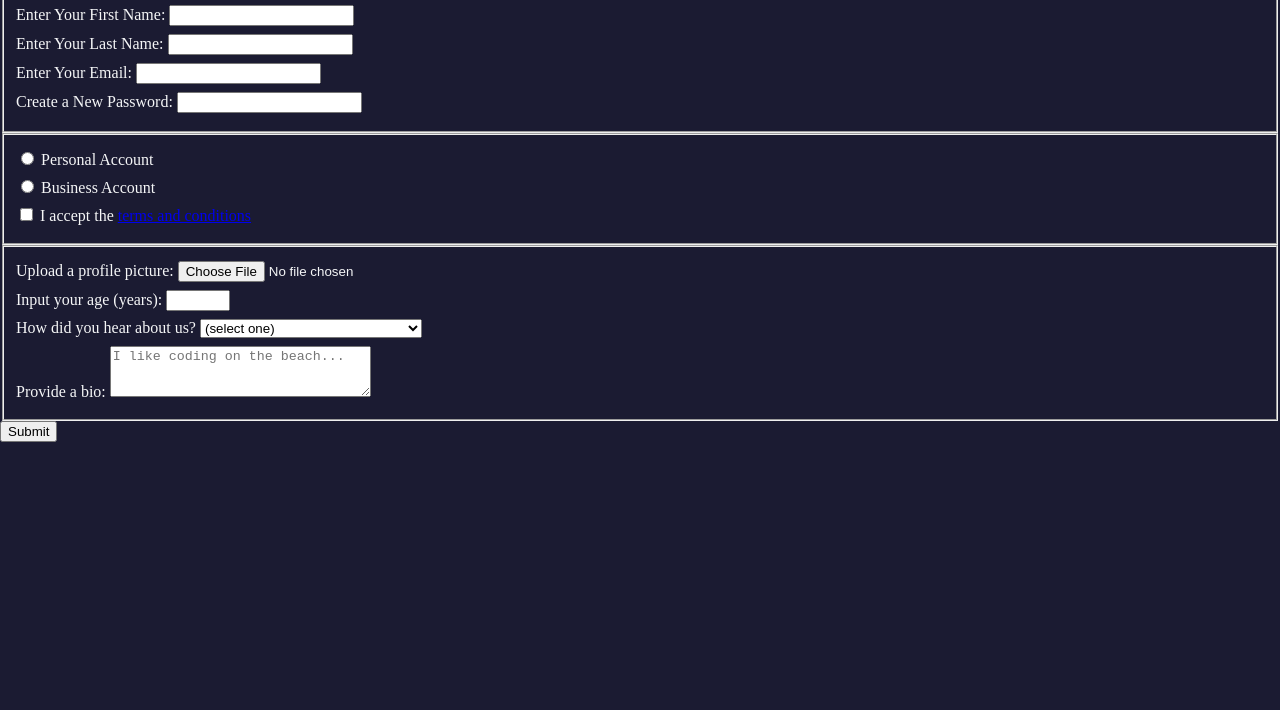
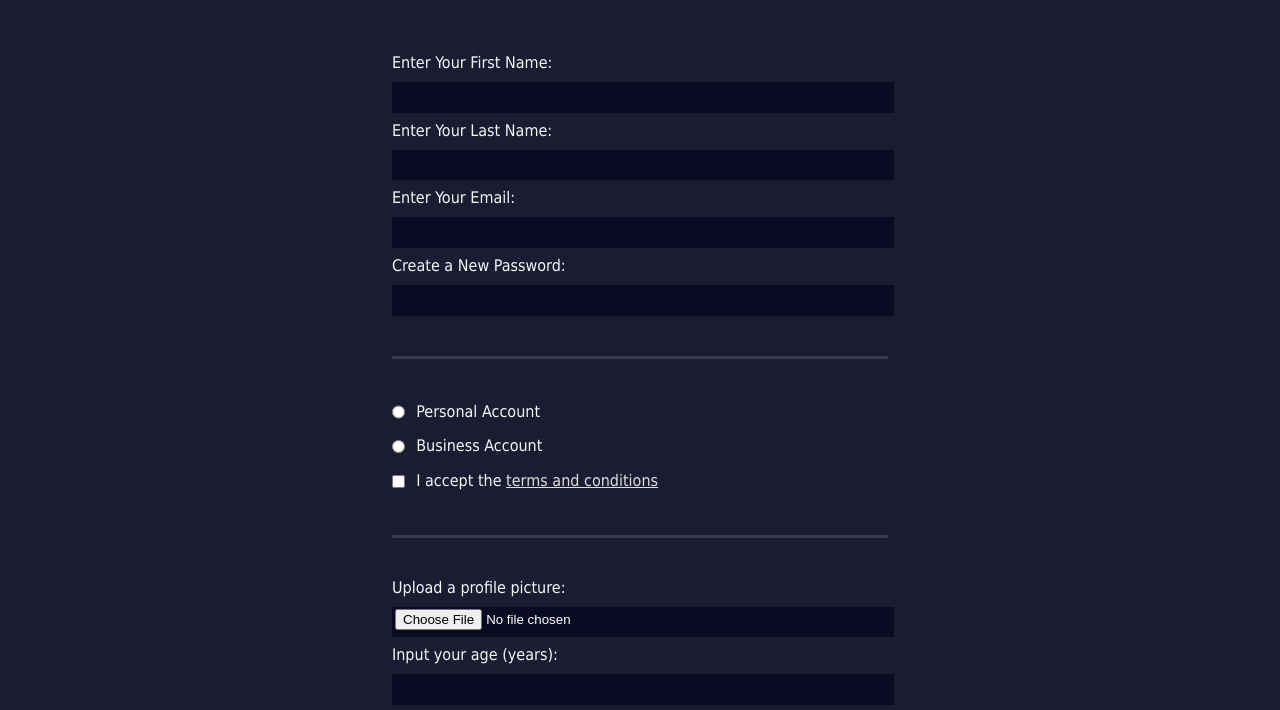
Before and after one commit to gus-rdz/registration-form, a plain HTML site: page index.html in a window 1280 px wide. Shown: the part 124-834 px from the top of the page. Drawn offline with Linux system fonts and the light colour scheme.

Commit message:
added names to the inputs and styled the form

```diff
--- a/css/styles.css
+++ b/css/styles.css
@@ -4,9 +4,74 @@ body {
   margin: 0;
   background-color: #1b1b32;
   color: #f5f6f7;
+  font-family: Tahoma;
+  font-size: 16px;
+}
+
+h1,
+p {
+  margin: 1em auto;
+  text-align: center;
+}
+
+form {
+  margin: 0 auto;
+  max-width: 500px;
+  min-width: 300px;
+  width: 60vw;
+  padding-bottom: 2em;
+}
+
+fieldset {
+  border: none;
+  padding: 2rem 0;
+}
+
+fieldset:not(:last-of-type) {
+  border-bottom: 3px solid #3b3b4f;
 }
 
 label {
   display: block;
   margin: 0.5rem 0;
 }
+
+input,
+textarea,
+select {
+  width: 100%;
+  margin: 10px 0 0 0;
+  min-height: 2em;
+}
+
+input,
+textarea {
+  background-color: #0a0a23;
+  border: 1px solid #0a0a23;
+  color: #ffffff;
+}
+
+.inline {
+  width: unset;
+  margin: 0 0.5em 0 0;
+  vertical-align: middle;
+}
+
+input[type="submit"] {
+  display: block;
+  width: 60%;
+  min-width: 300px;
+  margin: 1em auto;
+  height: 2em;
+  font-size: 1.1rem;
+  background-color: #3b3b4f;
+  border-color: white;
+}
+
+input[type="file"] {
+  padding: 1px 2px;
+}
+
+a {
+  color: #dfdfe2;
+}
--- a/index.html
+++ b/index.html
@@ -15,27 +15,27 @@
     <p>Please fill out this form with the required information</p>
     <form action='https://register-demo.freecodecamp.org'>
       <fieldset>
-        <label>Enter Your First Name: <input type="text" required /></label>
-        <label>Enter Your Last Name: <input type="text" required /></label>
-        <label>Enter Your Email: <input type="email" required /></label>
-        <label>Create a New Password: <input type="password" pattern="[a-z0-5]{8,}" required /></label>
+        <label>Enter Your First Name: <input type="text" name="first-name" required /></label>
+        <label>Enter Your Last Name: <input type="text" name="last-name" required /></label>
+        <label>Enter Your Email: <input type="email" name="email" required /></label>
+        <label>Create a New Password: <input type="password" pattern="[a-z0-5]{8,}" name="password" required /></label>
       </fieldset>
 
       <fieldset>
-        <label><input type="radio" name="account-type" /> Personal Account</label>
-        <label><input type="radio" name="account-type" /> Business Account</label>
+        <label><input type="radio" name="account-type" class="inline" /> Personal Account</label>
+        <label><input type="radio" name="account-type" class="inline" /> Business Account</label>
         <label>
-          <input type="checkbox" required /> I accept the
+          <input type="checkbox" name="terms-of-service" class="inline" required /> I accept the
 				    <a href="https://www.freecodecamp.org/news/terms-of-service/">terms and conditions</a>
 			  </label>
       </fieldset>
 
       <fieldset>
-        <label>Upload a profile picture: <input type="file" /></label>
-        <label>Input your age (years): <input type="number" min="13" max="120" />
+        <label>Upload a profile picture: <input type="file" name="profile-picture" /></label>
+        <label>Input your age (years): <input type="number" name="age" min="13" max="120" />
 			  </label>
         <label>How did you hear about us?
-          <select>
+          <select name="referrer">
             <option value="">(select one)</option>
             <option value="1">freeCodeCamp News</option>
             <option value="2">freeCodeCamp YouTube Channel</option>
@@ -44,7 +44,7 @@
           </select>
         </label>
         <label>Provide a bio:
-				  <textarea rows="3" cols="30" placeholder="I like coding on the beach..."></textarea>
+				  <textarea rows="3" cols="30" name="bio" placeholder="I like coding on the beach..."></textarea>
 			  </label>
       </fieldset>
 
```
